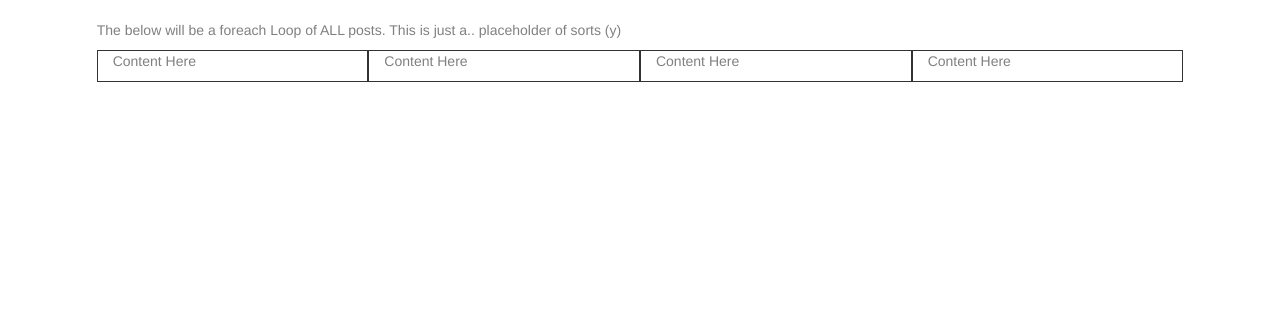
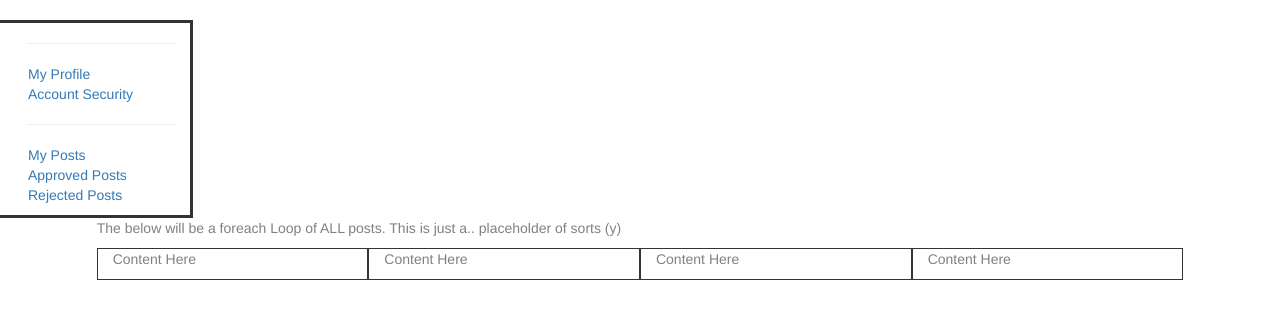
Before and after one commit to UmairAli17/Laravel-CustAuth, a Laravel app: template resources/views/home.blade.php in a window 1280 px wide. Shown: the part 51-370 px from the top of the page. Run offline with Laravel 8, Linux system fonts and the light colour scheme; the template is opened without the code that fills it, so the values that code supplies are empty; data comes from the database, SQL or seed files in the repository; settings files or empty folders that the repository lacks are supplied; some libraries are stand-ins or nearby versions.

Commit message:
Minor changes to css

```diff
--- a/app/Http/routes.php
+++ b/app/Http/routes.php
@@ -20,7 +20,7 @@ Route::auth();
 Route::get('/home', 'HomeController@index');
 
 
-Route::group(['middleware' => 'roles:admin|author'], function()
+Route::group(['middleware' => 'roles:admin|student|owner'], function()
 {
 	Route::resource('posts', 'PostsController');
 
--- a/app/Providers/AuthServiceProvider.php
+++ b/app/Providers/AuthServiceProvider.php
@@ -43,6 +43,7 @@ class AuthServiceProvider extends ServiceProvider
          }
 
     }
+
     protected function getPermissions()
     {
         return Permissions::with('roles')->get();
--- a/public/css/all.css
+++ b/public/css/all.css
@@ -2,6 +2,8 @@
   list-style-type: none; }
 
 .sideBar {
+  height: 100%;
+  width: 250px;
   border: solid; }
 
 p {
--- a/resources/assets/sass/custom/custom.scss
+++ b/resources/assets/sass/custom/custom.scss
@@ -3,6 +3,8 @@
 }
 
 .sideBar{
+    height:100%;
+    width:250px;
 	border:solid;
 }
 
--- a/resources/views/home.blade.php
+++ b/resources/views/home.blade.php
@@ -1,7 +1,7 @@
 @extends('layouts.app')
 
 @section('content')
-
+        @include('nav.accountSide')
         <div class="col-md-10 col-md-offset-1">
             <p>The below will be a foreach Loop of ALL posts. This is just a.. placeholder of sorts (y)</p>
             <div class="col-md-3" style="border:solid 1px;">
```
Also changed, not shown: public/css/app.css, 2 other files.
